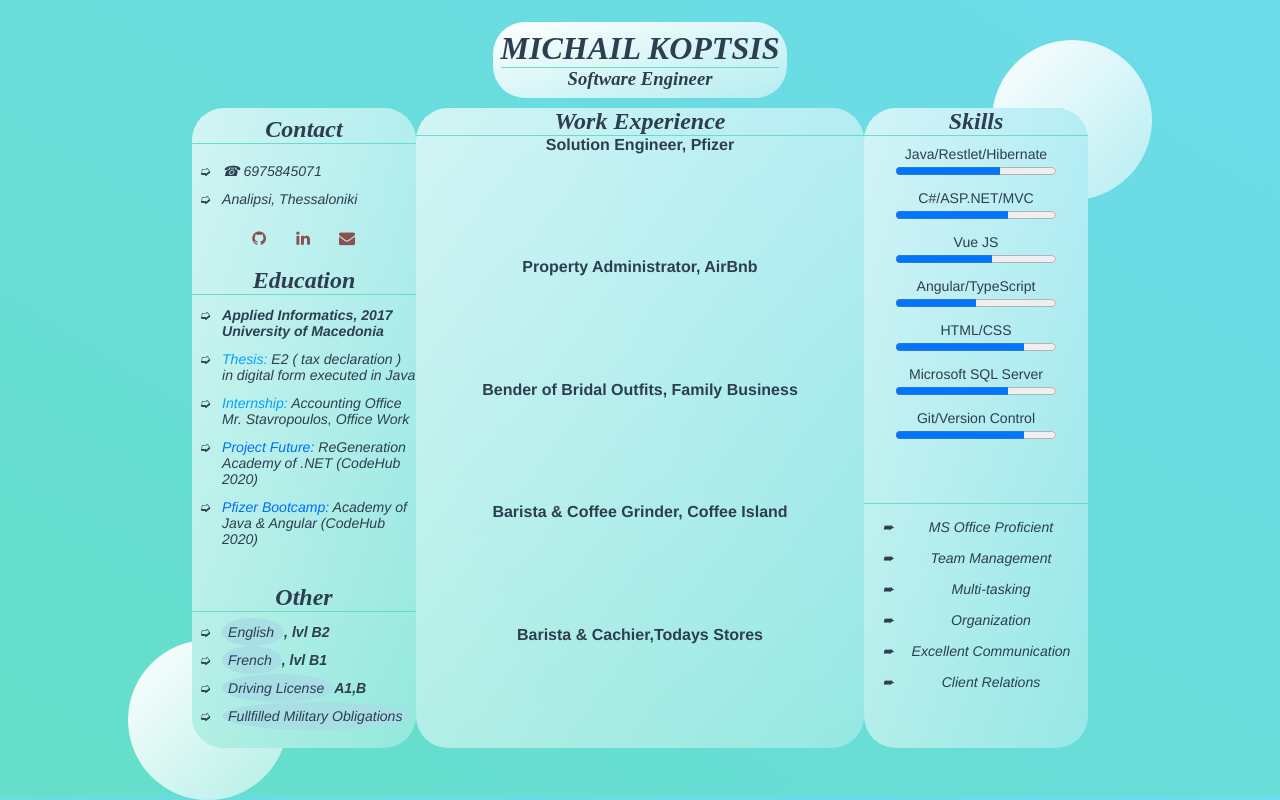
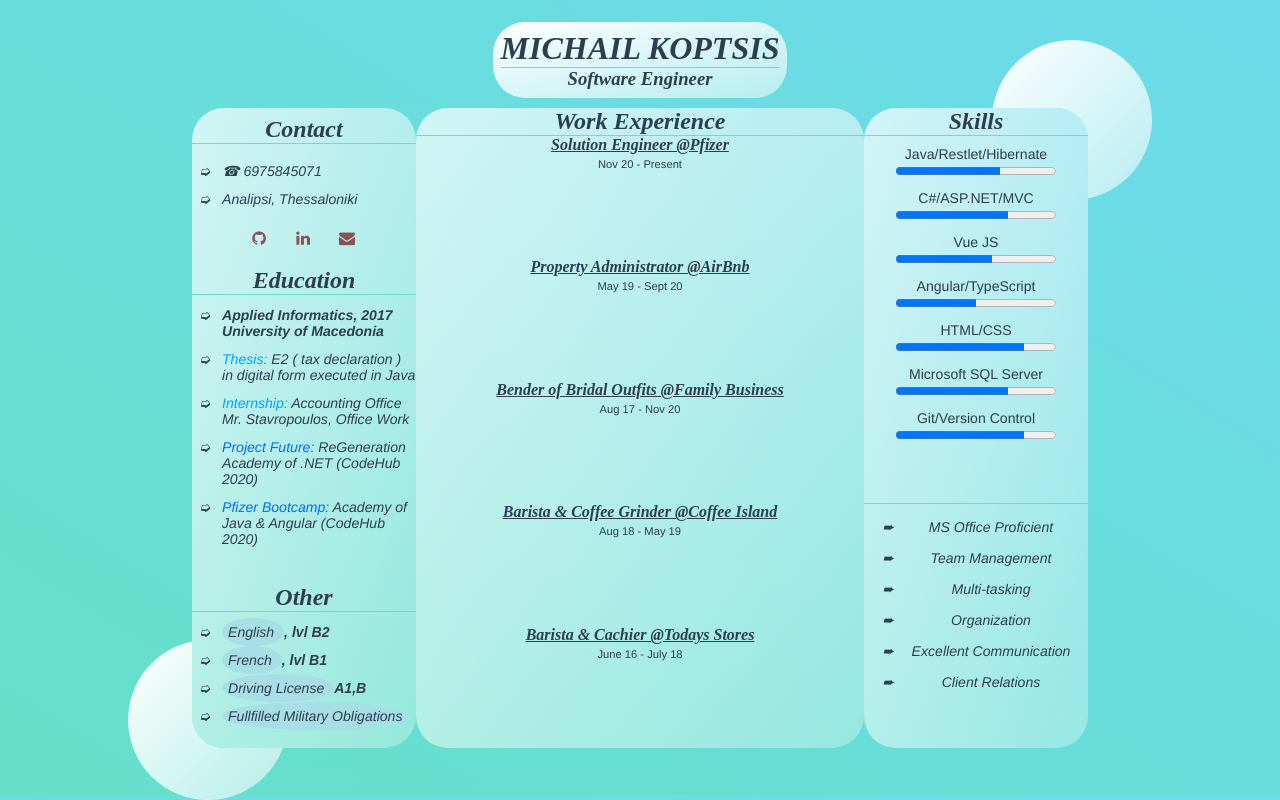
Before and after one commit to mixailkop10/My_CV, a Vue app: page / in a window 1280 px wide. Built offline with nearby package versions, Linux system fonts and the light colour scheme.

Commit message:
add dates , change h4 style

```diff
--- a/src/components/HomePage.vue
+++ b/src/components/HomePage.vue
@@ -111,21 +111,25 @@
         <h1>Work Experience</h1>
 
         <div class="pfizer">
-            <h4>Solution Engineer, Pfizer</h4>
+          <h4>Solution Engineer @Pfizer</h4>
+          <span class="date">Nov 20 - Present</span>
         </div>
         <div class="airbnb">
-            <h4>Property Administrator, AirBnb</h4>
+          <h4>Property Administrator @AirBnb</h4>
+          <span class="date">May 19 - Sept 20</span>
         </div>
         <div class="merchant">
-            <h4>Bender of Bridal Outfits, Family Business</h4>
+          <h4>Bender of Bridal Outfits @Family Business</h4>
+          <span class="date">Aug 17 - Nov 20</span>
         </div>
         <div class="coffe-island">
-            <h4>Barista & Coffee Grinder, Coffee Island</h4>
+          <h4>Barista & Coffee Grinder @Coffee Island</h4>
+          <span class="date">Aug 18 - May 19</span>
         </div>
         <div class="todaylicious">
-            <h4>Barista & Cachier,Todays Stores</h4>
+          <h4>Barista & Cachier @Todays Stores</h4>
+          <span class="date">June 16 - July 18</span>
         </div>
-
       </div>
       <div class="skills">
         <h1>Skills</h1>
@@ -241,12 +245,20 @@ h3 {
   font-style: italic;
   font-family: -webkit-body;
 }
+h4 {
+  font-style: italic;
+  font-family: -webkit-pictograph;
+  text-decoration: underline;
+}
 li {
   list-style-type: "➭   ";
 }
 p {
   margin-top: 10px;
   font-size: 0.88rem;
+}
+.date {
+  font-size: 0.7rem;
 }
 
 /* LEFT DIV */
@@ -336,7 +348,11 @@ p {
   );
   border-radius: 2rem;
 }
-.pfizer,.airbnb,.merchant,.coffe-island,.todaylicious{
+.pfizer,
+.airbnb,
+.merchant,
+.coffe-island,
+.todaylicious {
   flex: 1;
 }
 /* RIGHT DIV */
```
Lines whose indentation alone changed are shown as unchanged.
